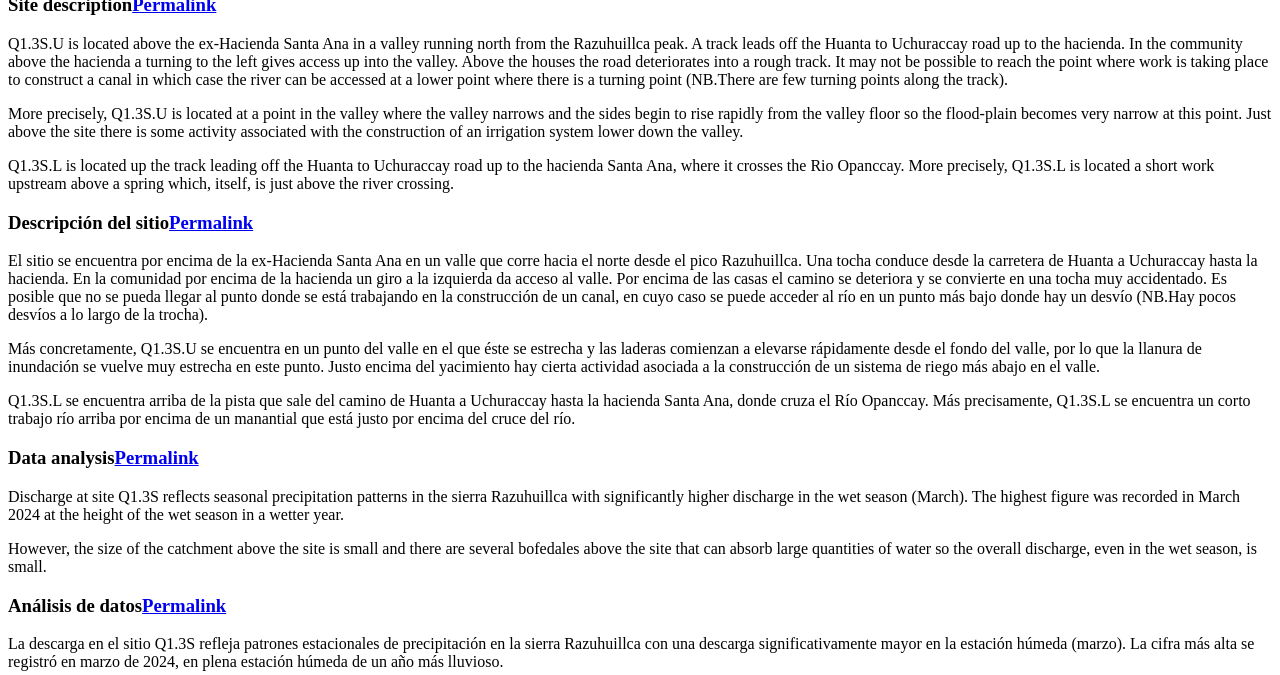
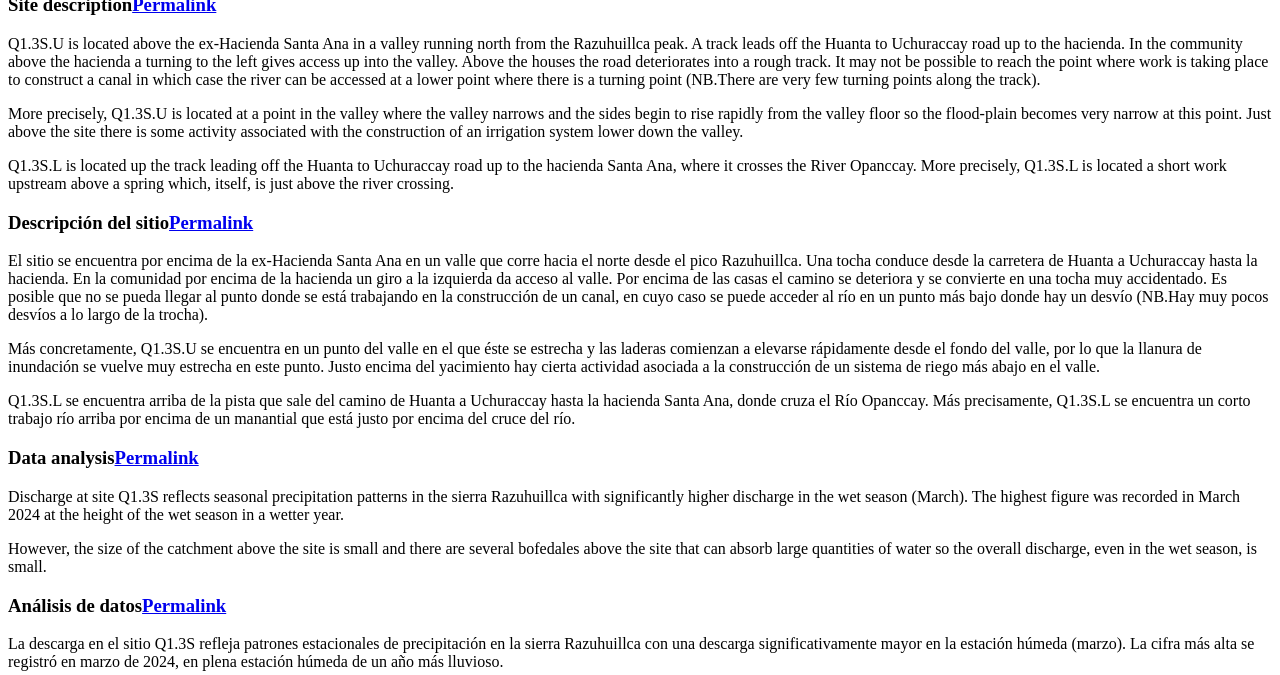
Before and after one commit to HVLepage/cavep-unah, a Jekyll site: the page built from _docs/site-network/Q1_3S.md, in a window 1280 px wide and 900 px high, scrolled down 3135 px, cut to the strip 225-900 px from the top of the window. Built offline with Jekyll 4.4.1, drawn with Linux system fonts in a browser that asks for light colours; comment, search, counter and statistics services are not loaded.

Commit message:
Update Q1_3S.md

```diff
--- a/_docs/site-network/Q1_3S.md
+++ b/_docs/site-network/Q1_3S.md
@@ -48,18 +48,20 @@ View upstream from the study site (Q1.3S.M) / Vista rio arriba desde el lugar de
 
 ### Site description
 
-Q1.3S.U is located above the ex-Hacienda Santa Ana in a valley running north from the Razuhuillca peak. A track leads off the Huanta to Uchuraccay road up to the hacienda. In the community above the hacienda a turning to the left gives access up into the valley. Above the houses the road deteriorates into a rough track. It may not be possible to reach the point where work is taking place to construct a canal in which case the river can be accessed at a lower point where there is a turning point (NB.There are few turning points along the track).
+Q1.3S.U is located above the ex-Hacienda Santa Ana in a valley running north from the Razuhuillca peak. A track leads off the Huanta to Uchuraccay road up to the hacienda. In the community above the hacienda a turning to the left gives access up into the valley. Above the houses the road deteriorates into a rough track. It may not be possible to reach the point where work is taking place to construct a canal in which case the river can be accessed at a lower point where there is a turning point (NB.There are very few turning points along the track).
 
 More precisely, Q1.3S.U is located at a point in the valley where the valley narrows and the sides begin to rise rapidly from the valley floor so the flood-plain becomes very narrow at this point. Just above the site there is some activity associated with the construction of an irrigation system lower down the valley.
 
-Q1.3S.L is located up the track leading off the Huanta to Uchuraccay road up to the hacienda Santa Ana, where it crosses the Rio Opanccay. More precisely, Q1.3S.L is located a short work upstream above a spring which, itself, is just above the river crossing.
+
+Q1.3S.L is located up the track leading off the Huanta to Uchuraccay road up to the hacienda Santa Ana, where it crosses the River Opanccay. More precisely, Q1.3S.L is located a short work upstream above a spring which, itself, is just above the river crossing.
 
 
 ### Descripción del sitio
 
-El sitio se encuentra por encima de la ex-Hacienda Santa Ana en un valle que corre hacia el norte desde el pico Razuhuillca. Una tocha conduce desde la carretera de Huanta a Uchuraccay hasta la hacienda. En la comunidad por encima de la hacienda un giro a la izquierda da acceso al valle. Por encima de las casas el camino se deteriora y se convierte en una tocha muy accidentado. Es posible que no se pueda llegar al punto donde se está trabajando en la construcción de un canal, en cuyo caso se puede acceder al río en un punto más bajo donde hay un desvío (NB.Hay pocos desvíos a lo largo de la trocha).
+El sitio se encuentra por encima de la ex-Hacienda Santa Ana en un valle que corre hacia el norte desde el pico Razuhuillca. Una tocha conduce desde la carretera de Huanta a Uchuraccay hasta la hacienda. En la comunidad por encima de la hacienda un giro a la izquierda da acceso al valle. Por encima de las casas el camino se deteriora y se convierte en una tocha muy accidentado. Es posible que no se pueda llegar al punto donde se está trabajando en la construcción de un canal, en cuyo caso se puede acceder al río en un punto más bajo donde hay un desvío (NB.Hay muy pocos desvíos a lo largo de la trocha).
 
 Más concretamente, Q1.3S.U se encuentra en un punto del valle en el que éste se estrecha y las laderas comienzan a elevarse rápidamente desde el fondo del valle, por lo que la llanura de inundación se vuelve muy estrecha en este punto. Justo encima del yacimiento hay cierta actividad asociada a la construcción de un sistema de riego más abajo en el valle.
+
 
 Q1.3S.L se encuentra arriba de la pista que sale del camino de Huanta a Uchuraccay hasta la hacienda Santa Ana, donde cruza el Río Opanccay. Más precisamente, Q1.3S.L se encuentra un corto trabajo río arriba por encima de un manantial que está justo por encima del cruce del río.
 
```
